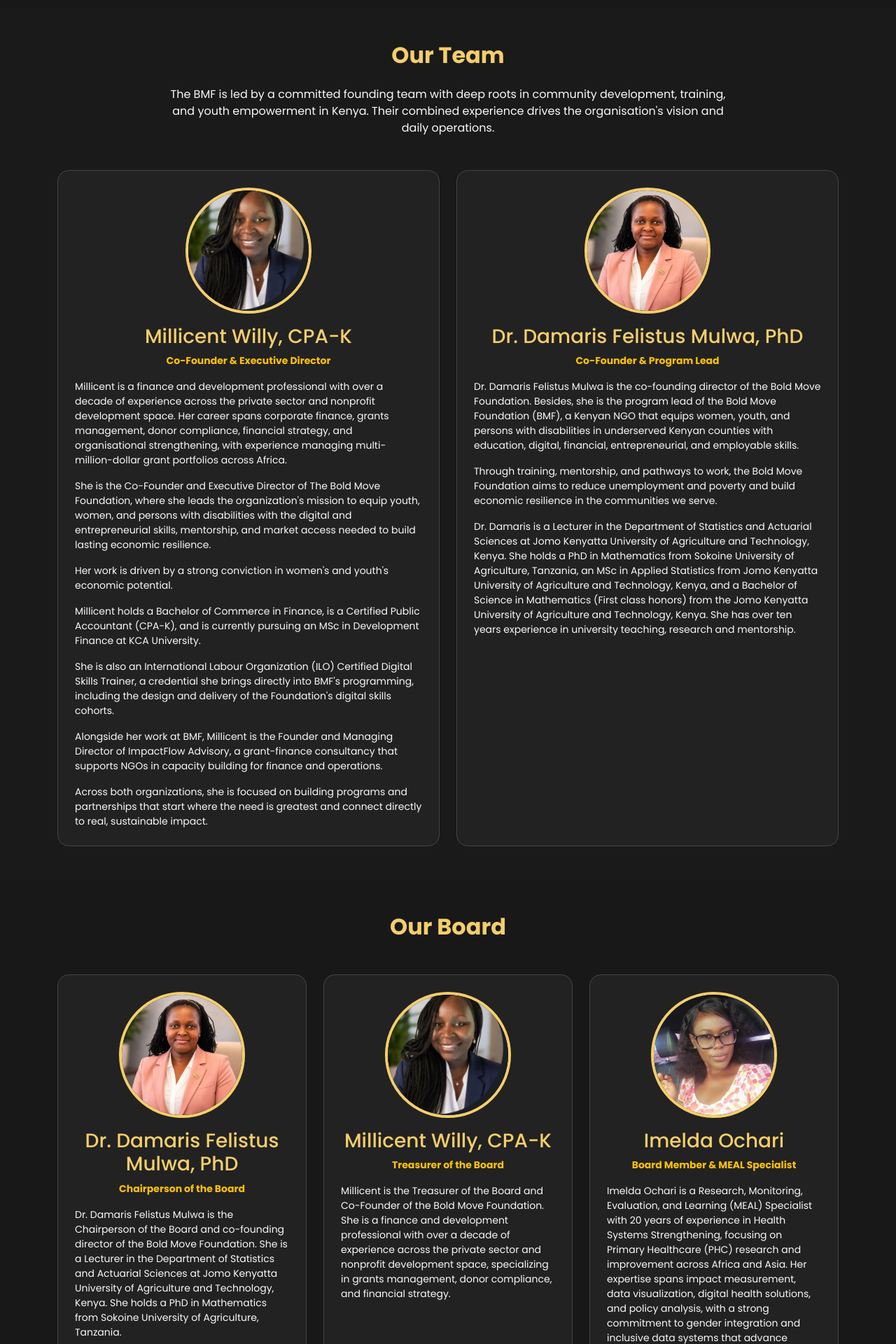
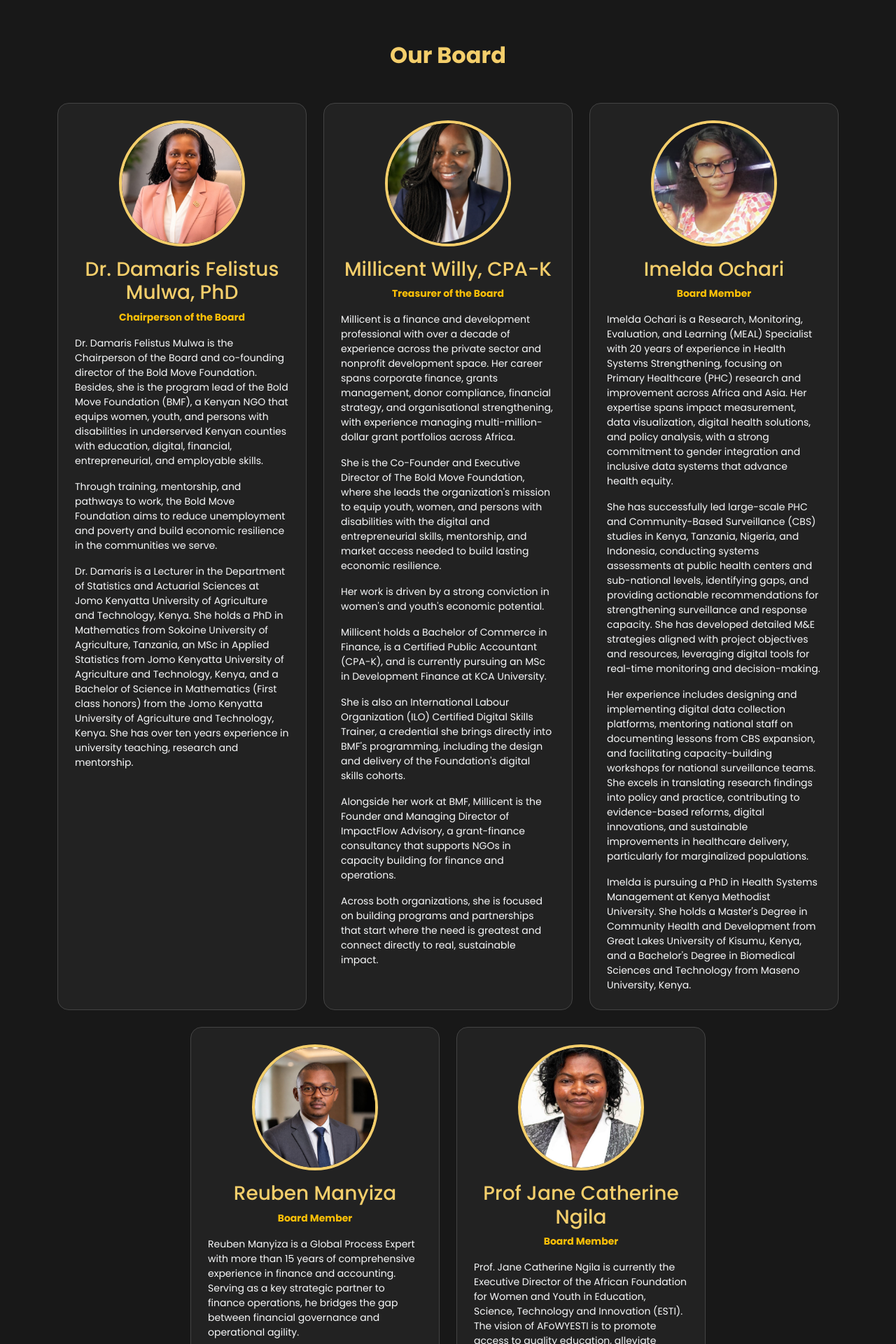
Before and after one commit to hermiMAB/The-bold-move-foundation, a Next.js app: page /about in a window 1280 px wide. Shown: the part 2560-4480 px from the top of the page at 70% size. Built offline with nearby package versions, Linux system fonts and the light colour scheme.

Commit message:
refactor: remove duplicate co-founders from About page, update titles on About and Team pages

```diff
--- a/app/about/page.tsx
+++ b/app/about/page.tsx
@@ -149,19 +149,34 @@
         </div>
       </section>
 
-      {/* Our Team */}
-      <section id="team" className="py-5" style={{ backgroundColor: "#1a1a1a" }}>
-        <div className="container">
-          <h2 className="fw-bold mb-4 text-center" style={{ color: "#F4CE6B" }}>Our Team</h2>
-          <p className="text-center mx-auto mb-5 text-light" style={{ maxWidth: "800px" }}>
-            The BMF is led by a committed founding team with deep roots in community development, training, and youth empowerment in Kenya. Their combined experience drives the organisation's vision and daily operations.
-          </p>
+      {/* Our Board */}
+      <section id="board" className="py-5" style={{ backgroundColor: "#181818" }}>
+        <div className="container text-center">
+          <h2 className="fw-bold mb-5" style={{ color: "#F4CE6B" }}>Our Board</h2>
           <div className="row g-4 justify-content-center">
-            <div className="col-md-6">
+            <div className="col-lg-4 col-md-6">
+              <div className="team-card text-light p-4">
+                <img src="/images/damaris.jpg" alt="Dr. Damaris Felistus Mulwa" className="team-photo mb-3" />
+                <h3 style={{ color: "#F4CE6B" }}>Dr. Damaris Felistus Mulwa, PhD</h3>
+                <p className="text-warning fw-bold small mb-3">Chairperson of the Board</p>
+                <div className="small text-start">
+                  <p className="mb-3">
+                    Dr. Damaris Felistus Mulwa is the Chairperson of the Board and co-founding director of the Bold Move Foundation. Besides, she is the program lead of the Bold Move Foundation (BMF), a Kenyan NGO that equips women, youth, and persons with disabilities in underserved Kenyan counties with education, digital, financial, entrepreneurial, and employable skills.
+                  </p>
+                  <p className="mb-3">
+                    Through training, mentorship, and pathways to work, the Bold Move Foundation aims to reduce unemployment and poverty and build economic resilience in the communities we serve.
+                  </p>
+                  <p className="mb-0">
+                    Dr. Damaris is a Lecturer in the Department of Statistics and Actuarial Sciences at Jomo Kenyatta University of Agriculture and Technology, Kenya. She holds a PhD in Mathematics from Sokoine University of Agriculture, Tanzania, an MSc in Applied Statistics from Jomo Kenyatta University of Agriculture and Technology, Kenya, and a Bachelor of Science in Mathematics (First class honors) from the Jomo Kenyatta University of Agriculture and Technology, Kenya. She has over ten years experience in university teaching, research and mentorship.
+                  </p>
+                </div>
+              </div>
+            </div>
+            <div className="col-lg-4 col-md-6">
               <div className="team-card text-light p-4">
                 <img src="/images/millicent.jpg" alt="Millicent Willy" className="team-photo mb-3" />
                 <h3 style={{ color: "#F4CE6B" }}>Millicent Willy, CPA-K</h3>
-                <p className="text-warning fw-bold small mb-3">Co-Founder & Executive Director</p>
+                <p className="text-warning fw-bold small mb-3">Treasurer of the Board</p>
                 <div className="small text-start">
                   <p className="mb-3">
                     Millicent is a finance and development professional with over a decade of experience across the private sector and nonprofit development space. Her career spans corporate finance, grants management, donor compliance, financial strategy, and organisational strengthening, with experience managing multi-million-dollar grant portfolios across Africa.
@@ -187,62 +202,11 @@
                 </div>
               </div>
             </div>
-            <div className="col-md-6">
-              <div className="team-card text-light p-4">
-                <img src="/images/damaris.jpg" alt="Dr. Damaris Felistus Mulwa" className="team-photo mb-3" />
-                <h3 style={{ color: "#F4CE6B" }}>Dr. Damaris Felistus Mulwa, PhD</h3>
-                <p className="text-warning fw-bold small mb-3">Co-Founder & Program Lead</p>
-                <div className="small text-start">
-                  <p className="mb-3">
-                    Dr. Damaris Felistus Mulwa is the co-founding director of the Bold Move Foundation. Besides, she is the program lead of the Bold Move Foundation (BMF), a Kenyan NGO that equips women, youth, and persons with disabilities in underserved Kenyan counties with education, digital, financial, entrepreneurial, and employable skills.
-                  </p>
-                  <p className="mb-3">
-                    Through training, mentorship, and pathways to work, the Bold Move Foundation aims to reduce unemployment and poverty and build economic resilience in the communities we serve.
-                  </p>
-                  <p className="mb-0">
-                    Dr. Damaris is a Lecturer in the Department of Statistics and Actuarial Sciences at Jomo Kenyatta University of Agriculture and Technology, Kenya. She holds a PhD in Mathematics from Sokoine University of Agriculture, Tanzania, an MSc in Applied Statistics from Jomo Kenyatta University of Agriculture and Technology, Kenya, and a Bachelor of Science in Mathematics (First class honors) from the Jomo Kenyatta University of Agriculture and Technology, Kenya. She has over ten years experience in university teaching, research and mentorship.
-                  </p>
-                </div>
-              </div>
-            </div>
-          </div>
-        </div>
-      </section>
-
-      {/* Our Board */}
-      <section id="board" className="py-5" style={{ backgroundColor: "#181818" }}>
-        <div className="container text-center">
-          <h2 className="fw-bold mb-5" style={{ color: "#F4CE6B" }}>Our Board</h2>
-          <div className="row g-4 justify-content-center">
-            <div className="col-lg-4 col-md-6">
-              <div className="team-card text-light p-4">
-                <img src="/images/damaris.jpg" alt="Dr. Damaris Felistus Mulwa" className="team-photo mb-3" />
-                <h3 style={{ color: "#F4CE6B" }}>Dr. Damaris Felistus Mulwa, PhD</h3>
-                <p className="text-warning fw-bold small mb-3">Chairperson of the Board</p>
-                <div className="small text-start">
-                  <p className="mb-0">
-                    Dr. Damaris Felistus Mulwa is the Chairperson of the Board and co-founding director of the Bold Move Foundation. She is a Lecturer in the Department of Statistics and Actuarial Sciences at Jomo Kenyatta University of Agriculture and Technology, Kenya. She holds a PhD in Mathematics from Sokoine University of Agriculture, Tanzania.
-                  </p>
-                </div>
-              </div>
-            </div>
-            <div className="col-lg-4 col-md-6">
-              <div className="team-card text-light p-4">
-                <img src="/images/millicent.jpg" alt="Millicent Willy" className="team-photo mb-3" />
-                <h3 style={{ color: "#F4CE6B" }}>Millicent Willy, CPA-K</h3>
-                <p className="text-warning fw-bold small mb-3">Treasurer of the Board</p>
-                <div className="small text-start">
-                  <p className="mb-0">
-                    Millicent is the Treasurer of the Board and Co-Founder of the Bold Move Foundation. She is a finance and development professional with over a decade of experience across the private sector and nonprofit development space, specializing in grants management, donor compliance, and financial strategy.
-                  </p>
-                </div>
-              </div>
-            </div>
             <div className="col-lg-4 col-md-6">
               <div className="team-card text-light p-4">
                 <img src="/images/imelda.png" alt="Imelda Ochari" className="team-photo mb-3" />
                 <h3 style={{ color: "#F4CE6B" }}>Imelda Ochari</h3>
-                <p className="text-warning fw-bold small mb-3">Board Member & MEAL Specialist</p>
+                <p className="text-warning fw-bold small mb-3">Board Member</p>
                 <div className="small text-start">
                   <p className="mb-3">
                     Imelda Ochari is a Research, Monitoring, Evaluation, and Learning (MEAL) Specialist with 20 years of experience in Health Systems Strengthening, focusing on Primary Healthcare (PHC) research and improvement across Africa and Asia. Her expertise spans impact measurement, data visualization, digital health solutions, and policy analysis, with a strong commitment to gender integration and inclusive data systems that advance health equity.
@@ -263,7 +227,7 @@
               <div className="team-card text-light p-4">
                 <img src="/images/reuben.jpg" alt="Reuben Manyiza" className="team-photo mb-3" />
                 <h3 style={{ color: "#F4CE6B" }}>Reuben Manyiza</h3>
-                <p className="text-warning fw-bold small mb-3">Board Member & Finance Operations Expert</p>
+                <p className="text-warning fw-bold small mb-3">Board Member</p>
                 <div className="small text-start">
                   <p className="mb-3">
                     Reuben Manyiza is a Global Process Expert with more than 15 years of comprehensive experience in finance and accounting. Serving as a key strategic partner to finance operations, he bridges the gap between financial governance and operational agility.
@@ -284,7 +248,7 @@
               <div className="team-card text-light p-4">
                 <img src="/images/jane.png" alt="Prof Jane Catherine Ngila" className="team-photo mb-3" />
                 <h3 style={{ color: "#F4CE6B" }}>Prof Jane Catherine Ngila</h3>
-                <p className="text-warning fw-bold small mb-3">Board Member & STEM Education Expert</p>
+                <p className="text-warning fw-bold small mb-3">Board Member</p>
                 <div className="small text-start">
                   <p className="mb-3">
                     Prof. Jane Catherine Ngila is currently the Executive Director of the African Foundation for Women and Youth in Education, Science, Technology and Innovation (ESTI). The vision of AFoWYESTI is to promote access to quality education, alleviate poverty, and offer mentorship programmes for women and youth in STEM.
@@ -302,6 +266,7 @@
         </div>
       </section>
 
+
       {/* Our Partners */}
       <section id="partners" className="py-5" style={{ backgroundColor: "#1a1a1a" }}>
         <div className="container text-center">
```
Also changed, not shown: app/team/page.tsx (+6 -6 lines).
